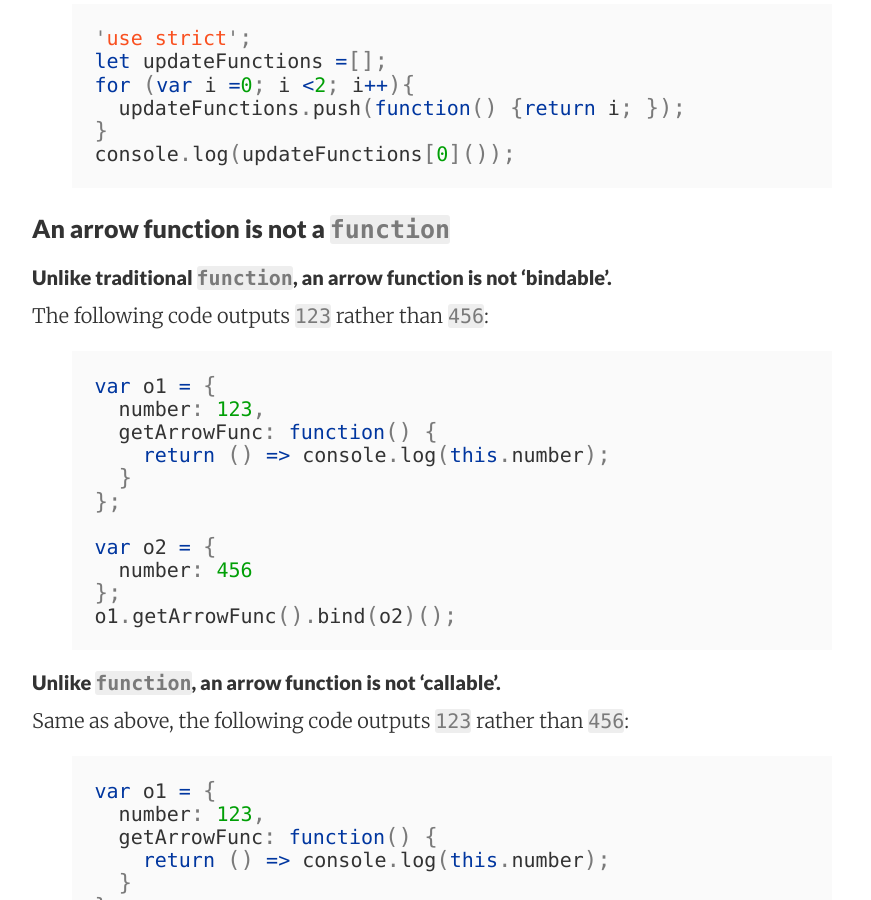
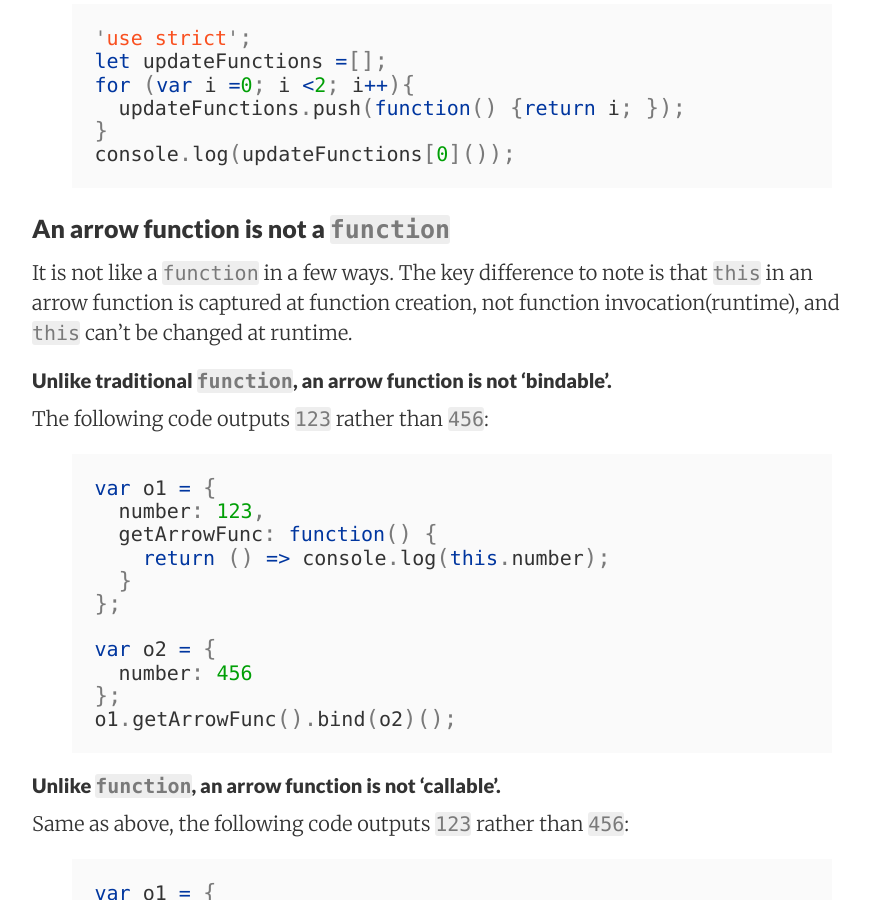
Before and after one commit to lzhoucs/lzhoucs.github.io, a Jekyll site: the page built from _posts/2016-04-24-es6-notes.md, in a window 1280 px wide and 900 px high, scrolled down 1267 px. Shown: the whole window, without its empty margins (188-1059 px from the left). Built offline with Jekyll 4.4.1, drawn with Linux system fonts in a browser that asks for light colours.

Commit message:
Update arrow function section.

```diff
--- a/_posts/2016-04-24-es6-notes.md
+++ b/_posts/2016-04-24-es6-notes.md
@@ -57,6 +57,9 @@ console.log(updateFunctions[0]());
 {% endhighlight %}
 
 ### An arrow function is not a `function`
+
+It is not like a `function` in a few ways. The key difference to note is that `this` in an arrow function is
+captured at function creation, not function invocation(runtime), and `this` can't be changed at runtime.
 
 #### Unlike traditional `function`, an arrow function is not 'bindable'.
 
```
